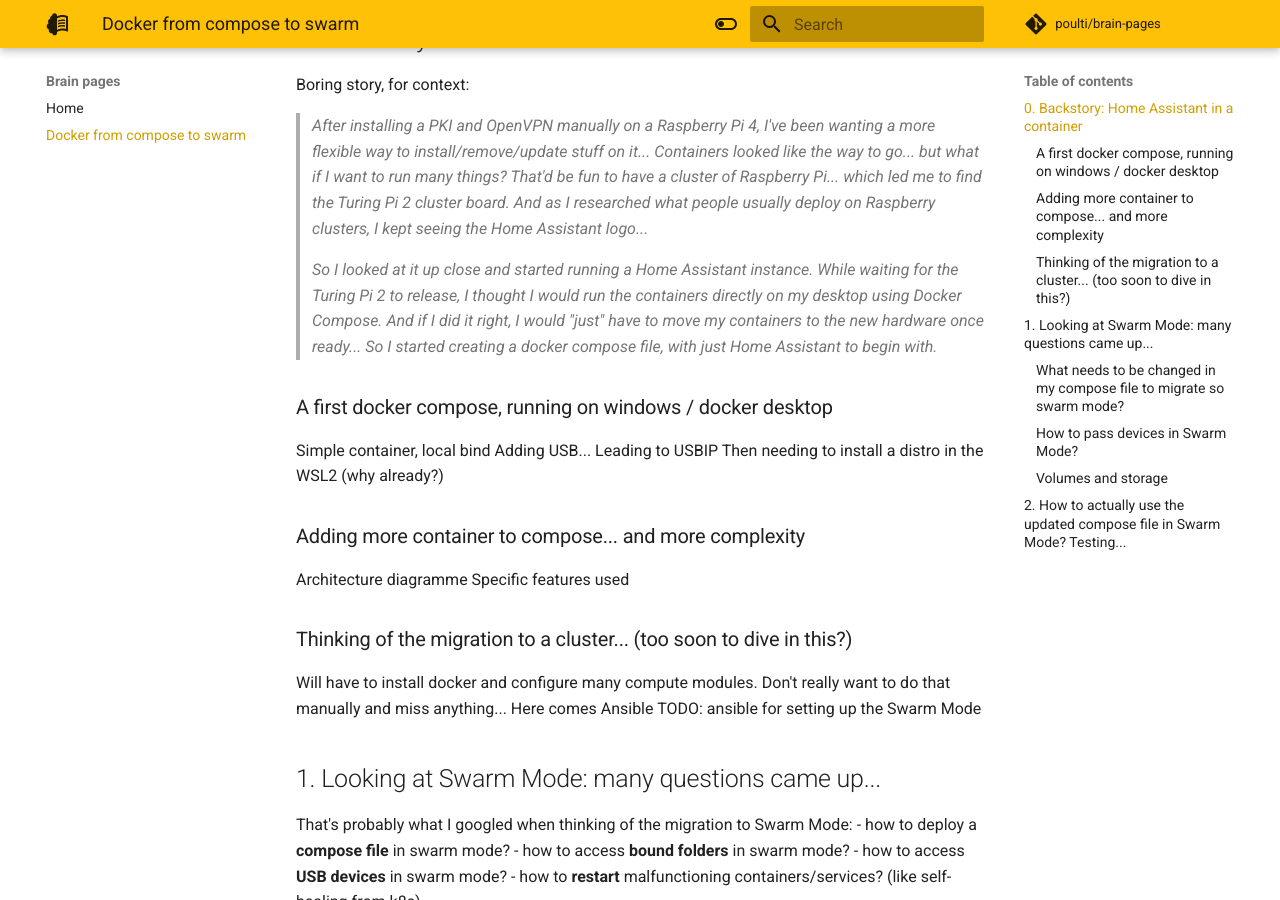
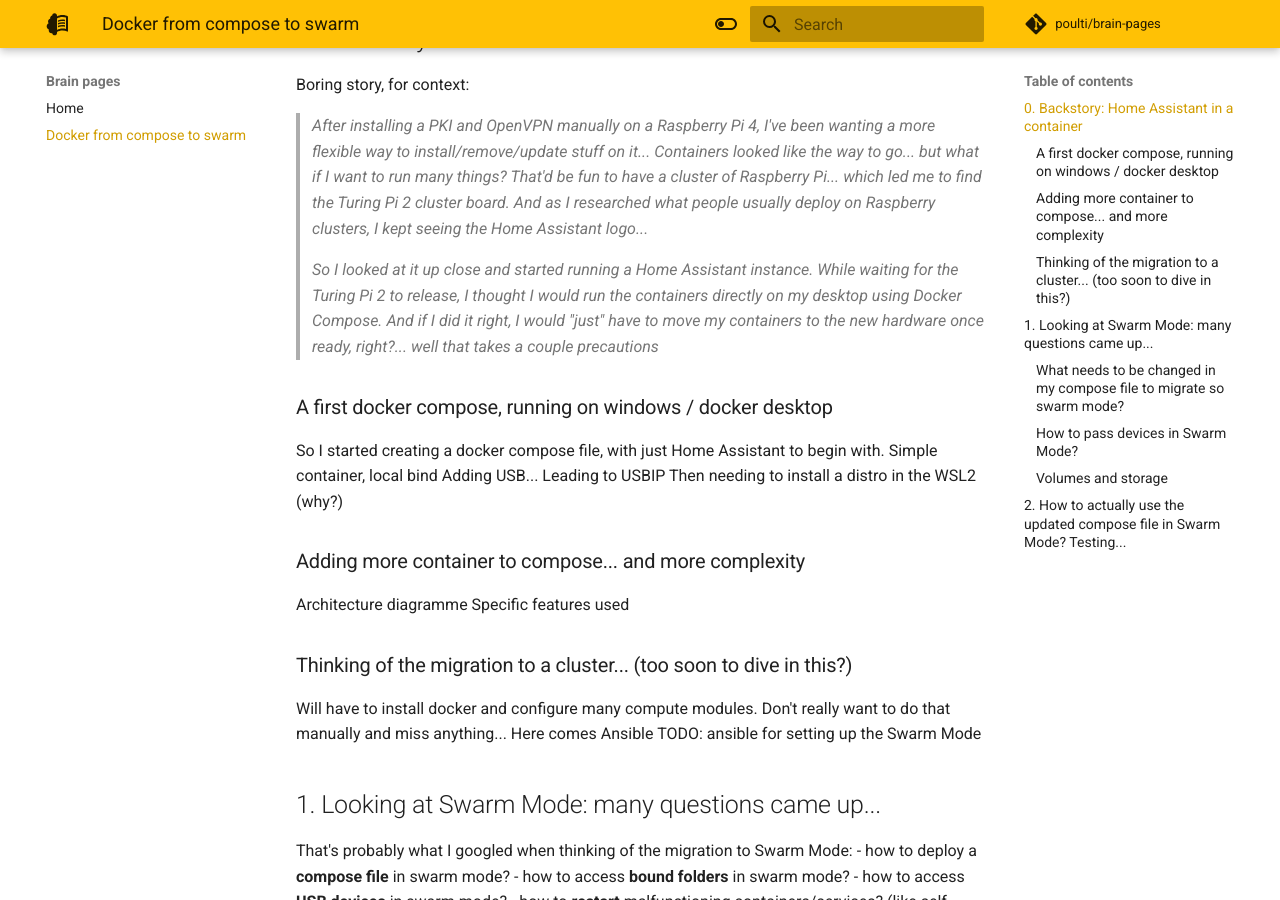
Before and after one commit to poulti/brain-pages, an MkDocs documentation site: the page built from docs/docker-from-compose-to-swarm.md, in a window 1280 px wide and 900 px high, scrolled down 375 px. Built offline with MkDocs 1.6.1 and Material for MkDocs 9.7.7, drawn with Linux system fonts in a browser that asks for light colours; comment, search, counter and statistics services are not loaded.

```diff
--- a/docs/docker-from-compose-to-swarm.md
+++ b/docs/docker-from-compose-to-swarm.md
@@ -14,13 +14,14 @@ Boring story, for context:
 >*After installing a PKI and OpenVPN manually on a Raspberry Pi 4, I've been wanting a more flexible way to install/remove/update stuff on it... Containers looked like the way to go... but what if I want to run many things? That'd be fun to have a cluster of Raspberry Pi... which led me to find the Turing Pi 2 cluster board. And as I researched what people usually deploy on Raspberry clusters, I kept seeing the Home Assistant logo...*
 
 >*So I looked at it up close and started running a Home Assistant instance.
-While waiting for the Turing Pi 2 to release, I thought I would run the containers directly on my desktop using Docker Compose. And if I did it right, I would "just" have to move my containers to the new hardware once ready... So I started creating a docker compose file, with just Home Assistant to begin with.*
+While waiting for the Turing Pi 2 to release, I thought I would run the containers directly on my desktop using Docker Compose. And if I did it right, I would "just" have to move my containers to the new hardware once ready, right?... well that takes a couple precautions*
 
 ### A first docker compose, running on windows / docker desktop
 
+So I started creating a docker compose file, with just Home Assistant to begin with.
 Simple container, local bind
 Adding USB... Leading to USBIP
-Then needing to install a distro in the WSL2 (why already?)
+Then needing to install a distro in the WSL2 (why?)
 
 ### Adding more container to compose... and more complexity
 
--- a/mkdocs.yml
+++ b/mkdocs.yml
@@ -49,6 +49,7 @@ plugins:
   - minify:
       minify_html: true
   - glightbox
+  - git-revision-date-localized
 
 # Extensions
 markdown_extensions:
```
Also changed, not shown: 1 other file.
